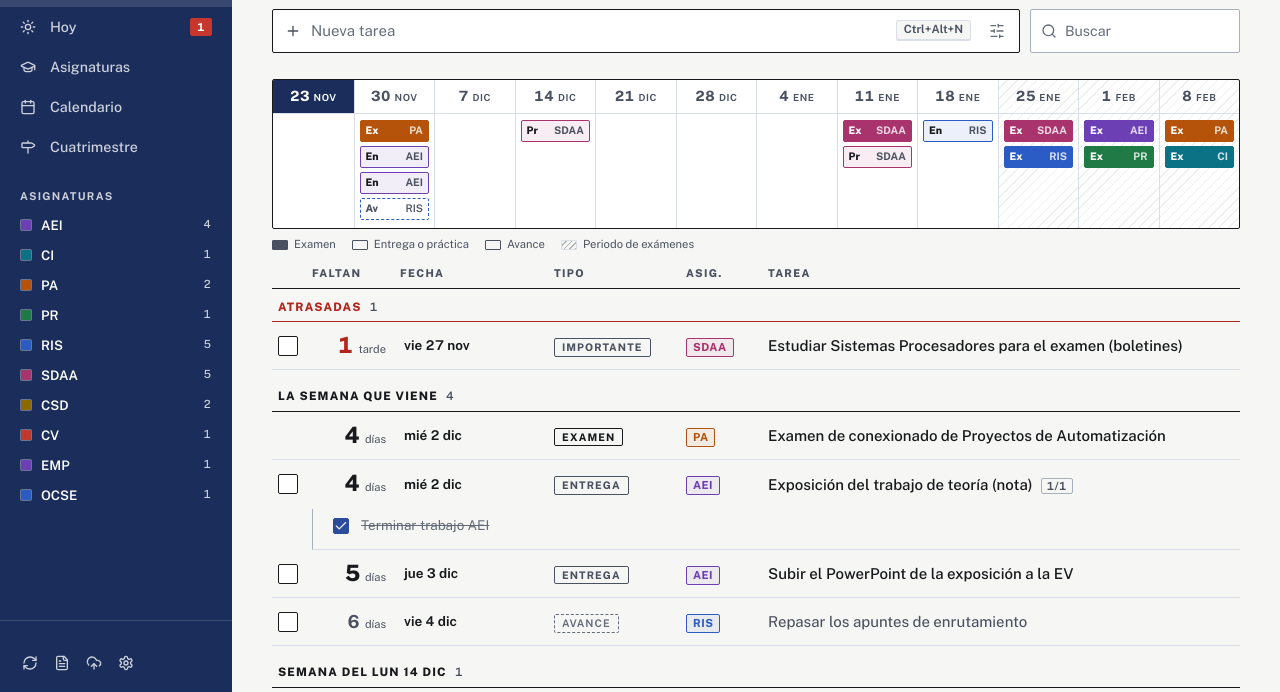
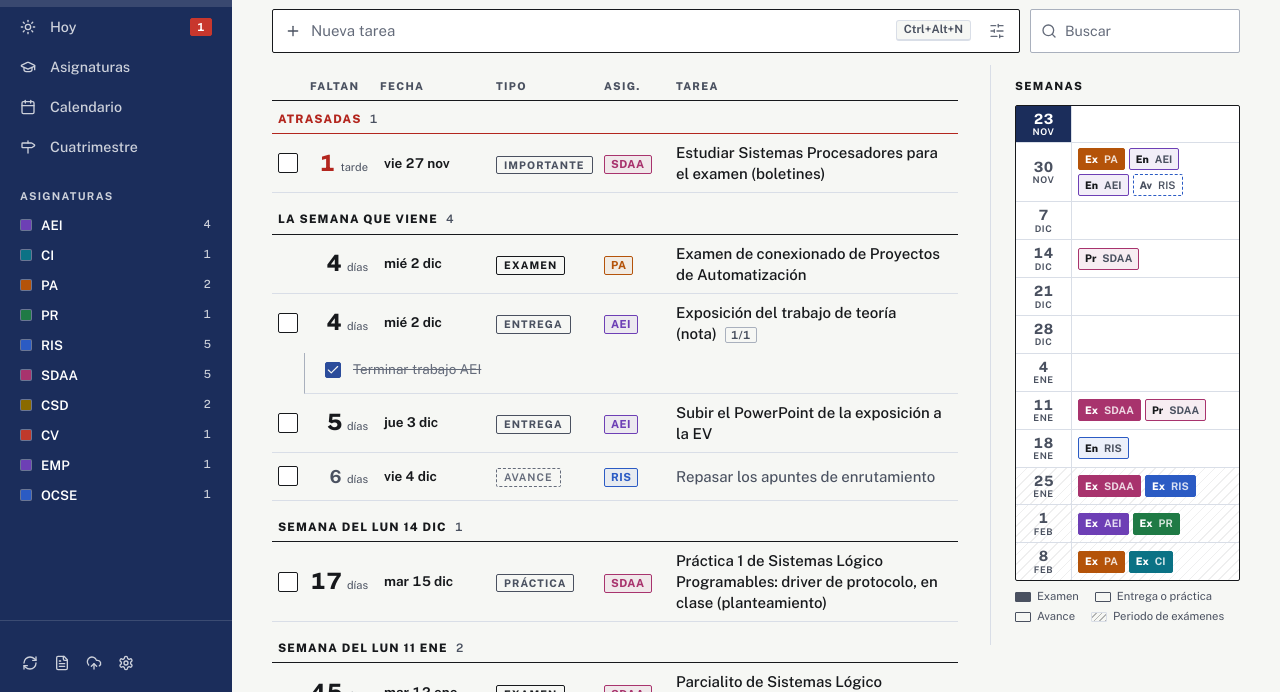
Before and after one commit to adrmoralf/check, a website built with Vite: page index.html in a window 1280 px wide. Shown: the part 108-800 px from the top of the page. Built offline with nearby package versions, Linux system fonts and the light colour scheme.

Commit message:
Check 1.2.2: la tira de semanas de Inicio pasa a una columna vertical a la derecha
Co-Authored-By: Claude Opus 5.5 <noreply@anthropic.com>

```diff
--- a/package.json
+++ b/package.json
@@ -1,7 +1,7 @@
 {
     "name": "tareas-app",
     "private": true,
-    "version": "1.2.1",
+    "version": "1.2.2",
     "type": "module",
     "scripts": {
         "dev": "vite",
--- a/src-tauri/Cargo.toml
+++ b/src-tauri/Cargo.toml
@@ -1,6 +1,6 @@
 [package]
 name = "tareas-app"
-version = "1.2.1"
+version = "1.2.2"
 description = "Lista de tareas en un archivo Markdown"
 edition = "2024"
 
--- a/src-tauri/tauri.conf.json
+++ b/src-tauri/tauri.conf.json
@@ -1,7 +1,7 @@
 {
   "$schema": "https://schema.tauri.app/config/2",
   "productName": "Check",
-  "version": "1.2.1",
+  "version": "1.2.2",
   "identifier": "es.adrian.tareas",
   "build": {
     "beforeDevCommand": "npm run dev",
--- a/src/estilo.css
+++ b/src/estilo.css
@@ -375,25 +375,33 @@ input[type="checkbox"] { accent-color: var(--interactive-accent); width: 16px; h
 .hito-pie { display: flex; flex-wrap: wrap; align-items: center; gap: 6px; margin-top: 4px; font-size: 0.78em; color: var(--tinta-2); font-variant-numeric: tabular-nums; }
 
 /* ---------------------------------------------------------------- Inicio */
-.semanas-caja { margin: 14px 0 6px; }
-.semanas { display: grid; grid-template-columns: repeat(var(--n-semanas), minmax(58px, 1fr)); border: 1px solid var(--tinta); border-radius: var(--radio); overflow-x: auto; background: var(--blanco); }
-.semana { display: flex; flex-direction: column; min-width: 0; border-left: 1px solid var(--filete); }
-.semana:first-child { border-left: none; }
+.inicio { display: grid; gap: 30px; }
+.pt-ancho .inicio { grid-template-columns: minmax(0, 1fr) 250px; gap: 32px; align-items: start; }
+.inicio-lado { padding-top: 14px; }
+.pt-ancho .inicio-lado { position: sticky; top: 0; max-height: 100vh; overflow-y: auto; border-left: 1px solid var(--filete); padding: 14px 0 14px 24px; }
+.pt-ancho .inicio .registro-fila { grid-template-columns: 20px 58px 104px 96px 60px minmax(0, 1fr); gap: 12px; }
+.pt-ancho .inicio .registro-subs { margin-left: 32px; }
+.semanas-caja { margin: 10px 0 6px; }
+.semanas { display: flex; flex-direction: column; border: 1px solid var(--tinta); border-radius: var(--radio); background: var(--blanco); }
+.semana { display: grid; grid-template-columns: 56px minmax(0, 1fr); border-top: 1px solid var(--filete); }
+.semana:first-child { border-top: none; }
 .semana-examenes { background: repeating-linear-gradient(-45deg, color-mix(in srgb, var(--tinta) 7%, transparent) 0 1px, transparent 1px 7px); }
-.semana-cab { display: flex; align-items: baseline; justify-content: center; gap: 4px; height: auto; padding: 7px 4px 6px; border: none; border-bottom: 1px solid var(--filete); border-radius: 0; background: none; color: var(--tinta-2); font-variant-numeric: tabular-nums; }
+.semana-cab { display: flex; flex-direction: column; align-items: center; justify-content: center; gap: 0; height: auto; padding: 5px 2px; border: none; border-right: 1px solid var(--filete); border-radius: 0; background: none; color: var(--tinta-2); font-variant-numeric: tabular-nums; line-height: 1.15; }
 .semana-cab:not(:disabled):hover { background: var(--resalte); color: var(--tinta); }
 .semana-cab:disabled { cursor: default; opacity: 1; }
 .semana-dia { font-size: 1.05em; font-weight: 750; }
-.semana-mes { font-size: 0.72em; font-weight: 650; letter-spacing: 0.06em; text-transform: uppercase; }
+.semana-mes { font-size: 0.68em; font-weight: 650; letter-spacing: 0.06em; text-transform: uppercase; }
 .semana-actual .semana-cab { background: var(--interactive-accent); color: var(--text-on-accent); }
-.semana-marcas { display: flex; flex-direction: column; gap: 4px; min-height: 64px; padding: 6px 5px 8px; }
-.semana-marca { display: flex; align-items: center; justify-content: space-between; gap: 4px; width: 100%; height: 22px; padding: 0 5px; border: 1.5px solid var(--tarea-color); border-radius: var(--radio); background: color-mix(in srgb, var(--tarea-color) 9%, var(--blanco)); color: var(--tinta); font-size: 0.7em; font-weight: 700; font-variant-numeric: tabular-nums; }
+.semana-marcas { display: flex; flex-wrap: wrap; align-content: center; gap: 4px; min-height: 36px; padding: 5px 6px; }
+.semana-marca { display: inline-flex; align-items: center; gap: 6px; height: 22px; padding: 0 6px; border: 1.5px solid var(--tarea-color); border-radius: var(--radio); background: color-mix(in srgb, var(--tarea-color) 9%, var(--blanco)); color: var(--tinta); font-size: 0.7em; font-weight: 700; font-variant-numeric: tabular-nums; }
 .semana-marca:hover { background: color-mix(in srgb, var(--tarea-color) 22%, var(--blanco)); }
 .semana-marca-tipo { font-weight: 800; }
-.semana-marca-tag { overflow: hidden; text-overflow: ellipsis; white-space: nowrap; color: var(--tinta-2); }
+.semana-marca-tag { white-space: nowrap; color: var(--tinta-2); }
 .marca-examen { background: var(--tarea-color); color: #ffffff; }
 .marca-examen .semana-marca-tag { color: color-mix(in srgb, #ffffff 82%, var(--tarea-color)); }
 .marca-examen:hover { background: color-mix(in srgb, var(--tarea-color) 82%, #000000); }
+body.theme-dark .marca-examen, body.theme-dark .marca-examen .semana-marca-tag { color: #0f141d; }
+body.theme-dark .marca-examen:hover { background: color-mix(in srgb, var(--tarea-color) 82%, #ffffff); }
 .marca-avance { border-style: dashed; border-width: 1px; background: transparent; color: var(--tinta-2); font-weight: 600; }
 .semanas-leyenda { display: flex; flex-wrap: wrap; gap: 4px 16px; margin-top: 8px; font-size: 0.75em; color: var(--tinta-2); }
 .semanas-leyenda-item { display: inline-flex; align-items: center; gap: 6px; }
@@ -646,7 +654,6 @@ input[type="checkbox"] { accent-color: var(--interactive-accent); width: 16px; h
 
 /* Estrecho: la tabla manda; cabecera y herramientas en lo mínimo */
 .panel-tareas:not(.pt-ancho) .hoja-datos > div:not(:first-child):not(.clases):not(.cuatri-avance):not(.cal-nav) { display: none; }
-.panel-tareas:not(.pt-ancho) .semanas-leyenda { display: none; }
 .panel-tareas:not(.pt-ancho) .hoja-herramientas { margin-top: 12px; }
 .panel-tareas:not(.pt-ancho) .hoja-buscar input, .panel-tareas:not(.pt-ancho) .boton-secundario { height: 38px; }
 .panel-tareas:not(.pt-ancho) .boton-secundario span:last-child { display: none; }
--- a/src/ui/pestanas/inicio.ts
+++ b/src/ui/pestanas/inicio.ts
@@ -1,7 +1,8 @@
 // Pestaña Inicio: exámenes, entregas, prácticas y avances hasta el final del cuatrimestre.
-// Arriba, la tira de semanas (una columna por semana, de esta al fin de exámenes, con una marca
-// por cada cosa: se ve de un vistazo qué semanas vienen cargadas). Debajo, el registro agrupado
-// por semanas, cada tarea con sus subtareas. Los exámenes que ya pasaron se dan por hechos.
+// A la izquierda, el registro agrupado por semanas, cada tarea con sus subtareas. A la derecha, la
+// tira de semanas en vertical (una fila por semana, de esta al fin de exámenes, con una marca por
+// cada cosa: se ve de un vistazo qué semanas vienen cargadas); en hoja estrecha va debajo.
+// Los exámenes que ya pasaron se dan por hechos.
 
 import { setIcon } from "obsidian";
 import { Contexto } from "../panel";
@@ -10,7 +11,7 @@ import { periodoDe } from "../../core/curso";
 import { TipoEntrega, tipoDe } from "../../core/entregas";
 import { ISO, diasEntre, fechaCorta, lunesDe, sumarDias } from "../../core/fechas";
 import { fechaColumna, pastillaTag } from "../fila";
-import { cabeceraDoc } from "../comun";
+import { cabeceraDoc, titulo } from "../comun";
 import { datoCurso } from "./hoy";
 
 const NOMBRE: Record<TipoEntrega, string> = {
@@ -57,10 +58,12 @@ export function pintarInicio(ctx: Contexto, el: HTMLElement) {
   const semanas: ISO[] = [];
   for (let l = lunesDe(hoy); l <= fin; l = sumarDias(l, 7)) semanas.push(l);
   const grupos = new Map<ISO, HTMLElement>();
-  tiraSemanas(ctx, el, semanas, futuras, per, grupos);
+  const cuerpo = el.createDiv({ cls: "inicio" });
+  const principal = cuerpo.createDiv({ cls: "inicio-principal" });
+  tiraSemanas(ctx, cuerpo.createEl("aside", { cls: "inicio-lado" }), semanas, futuras, per, grupos);
 
   // Registro: atrasadas arriba y después una sección por semana
-  const reg = el.createDiv({ cls: "registro", attr: { role: "table", "aria-label": "Exámenes, entregas, prácticas y avances por semana" } });
+  const reg = principal.createDiv({ cls: "registro", attr: { role: "table", "aria-label": "Exámenes, entregas, prácticas y avances por semana" } });
   const cab = reg.createDiv({ cls: "registro-fila registro-cabecera", attr: { role: "row", "aria-hidden": "true" } });
   for (const c of ["", "Faltan", "Fecha", "Tipo", "Asig.", "Tarea"]) cab.createSpan({ text: c });
 
@@ -94,15 +97,15 @@ function rotulo(el: HTMLElement, texto: string, n: number): HTMLElement {
 }
 
 /**
- * Tira de semanas: una columna por semana con una marca por cada cosa (color de la asignatura,
+ * Tira de semanas: una fila por semana con una marca por cada cosa (color de la asignatura,
  * relleno si es examen, discontinua si es un avance). Las semanas de exámenes van sombreadas.
  * Pulsar una semana lleva a su sección del registro; pulsar una marca abre la tarea.
  */
 function tiraSemanas(ctx: Contexto, el: HTMLElement, semanas: ISO[], futuras: Item[], per: { finClases: ISO } | null, grupos: Map<ISO, HTMLElement>) {
   const { p, hoy } = ctx;
+  titulo(el, "Semanas");
   const caja = el.createDiv({ cls: "semanas-caja" });
   const tira = caja.createDiv({ cls: "semanas", attr: { role: "list", "aria-label": "Carga por semanas hasta el fin de exámenes" } });
-  tira.style.setProperty("--n-semanas", String(semanas.length));
   for (const l of semanas) {
     const deLaSemana = futuras.filter((x) => lunesDe(x.t.fecha!) === l);
     const col = tira.createDiv({ cls: "semana", attr: { role: "listitem" } });
```
Also changed, not shown: DESIGN.md (+1 -1 lines), README.md, 2 other files.
